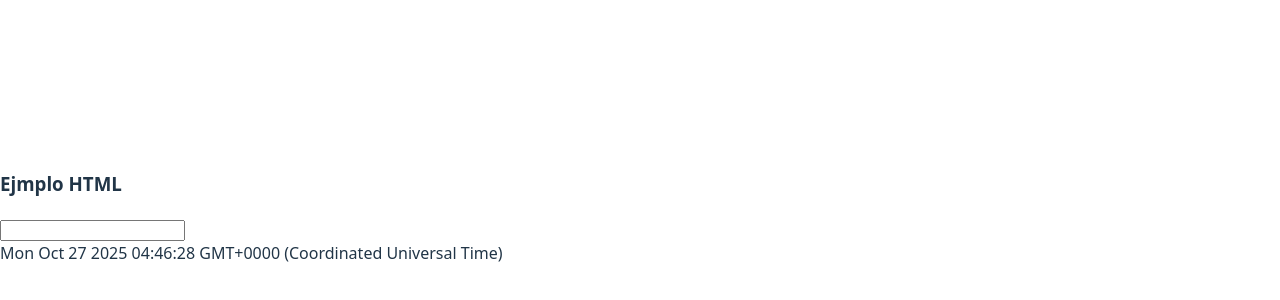
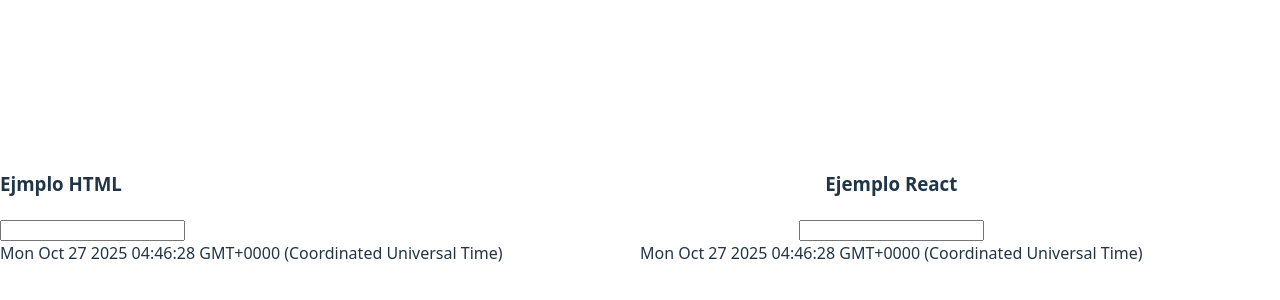
Before and after one commit to kochoa-dot/Peliculas_API_FE, a React (Vite) app in the folder react-peliculas/: page / in a window 1280 px wide. Shown: the part 192-492 px from the top of the page. Built offline with nearby package versions, Linux system fonts and the light colour scheme.

Commit message:
Ejemplo con react de reloj e input

```diff
--- a/react-peliculas/src/App.tsx
+++ b/react-peliculas/src/App.tsx
@@ -1,11 +1,28 @@
+import { useEffect, useState } from 'react'
 import './App.css'
 
 function App() {
 
+  //El primero almacena el valor y el segundo es la función que lo modifica
+  const [horaActual, setHoraActual] = useState(new Date());
+
+  useEffect(() => {
+    const timerId = setInterval(() => {
+      setHoraActual(new Date());
+    }, 1000);
+
+    return () => clearInterval(timerId);
+  }, [])
+
   return (
-    <>
-
-    </>
+    //Con react yo construyo UI con componentes
+    <div>
+      {/* Ahora con este nuevo componente podemos separar el input del contador de hora porque internamente react lo que hace cuando se actualiza un valor con una precisión quirúrgica actualiza lo que tiene que actualizar y deja todo lo demás igual eso hace que sea super eficiente porque permite la mínima intervención posible para que tu app muestre lo que tu quieres */}
+      <h3>Ejemplo React</h3>
+      <input />
+      {/* Aca yo debo usar estado que es algo que me permite tener un valor el cual va a ser persistido entre distintas renderizaciones del componente */}
+      <div>{horaActual.toString()}</div>
+    </div>
   )
 }
 
```
